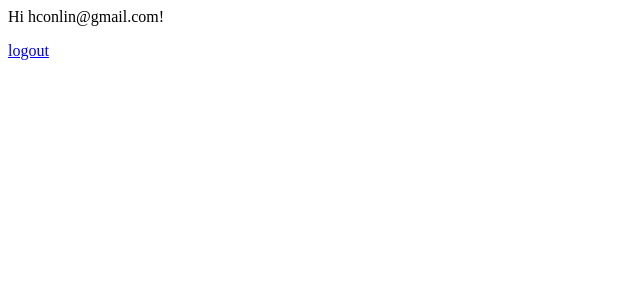
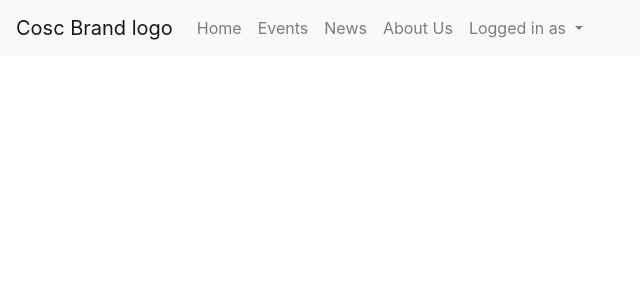
Before and after one commit to hconlin/cosc224, a Django app: page / in a window 1280 px wide. Shown: the top 300 px of the page, without its empty margins (0-640 px from the left). Run offline with Django 3.2, Linux system fonts and the light colour scheme; a user stored in the database is signed in; some libraries are stand-ins or nearby versions.

Commit message:
Built more on what Emerald had. Added more functionality to dropdown menus

```diff
--- a/templates/base.html
+++ b/templates/base.html
@@ -1,15 +1,58 @@
 <!DOCTYPE html>
 <html>
 	<head>
-	<title>OC COSC Events</title>
+        <link rel="stylesheet" href="https://stackpath.bootstrapcdn.com/bootstrap/4.3.1/css/bootstrap.min.css" integrity="sha384-ggOyR0iXCbMQv3Xipma34MD+dH/1fQ784/j6cY/iJTQUOhcWr7x9JvoRxT2MZw1T" crossorigin="anonymous">
+		<script src="https://code.jquery.com/jquery-3.3.1.slim.min.js" integrity="sha384-q8i/X+965DzO0rT7abK41JStQIAqVgRVzpbzo5smXKp4YfRvH+8abtTE1Pi6jizo" crossorigin="anonymous"></script>
+        <script src="https://cdnjs.cloudflare.com/ajax/libs/popper.js/1.14.7/umd/popper.min.js" integrity="sha384-UO2eT0CpHqdSJQ6hJty5KVphtPhzWj9WO1clHTMGa3JDZwrnQq4sF86dIHNDz0W1" crossorigin="anonymous"></script>
+        <script src="https://stackpath.bootstrapcdn.com/bootstrap/4.3.1/js/bootstrap.min.js" integrity="sha384-JjSmVgyd0p3pXB1rRibZUAYoIIy6OrQ6VrjIEaFf/nJGzIxFDsf4x0xIM+B07jRM" crossorigin="anonymous"></script>
+        <title>COSC Events</title>
     </head>
+
     <body>
+
+    <nav class="navbar navbar-expand-lg navbar-light bg-light">
+        <a class="navbar-brand" href="#">Cosc Brand logo</a>
+        <button class="navbar-toggler" type="button" data-toggle="collapse" data-target="#navbarSupportedContent" aria-controls="navbarSupportedContent" aria-expanded="false" aria-label="Toggle navigation">
+        <span class="navbar-toggler-icon"></span>
+        </button>
+        <div class="collapse navbar-collapse" id="navbarSupportedContent">
+            <ul class="navbar-nav mr-auto">
+                <li class="nav-item">
+                    <a class="nav-link" href="/">Home</a>
+                </li>
+                <li class="nav-item">
+                    <a class="nav-link" href="/events/">Events</a>
+                </li>
+                <li class="nav-item">
+                    <a class="nav-link" href="/news/">News</a>
+                </li>
+                <li class="nav-item">
+                    <a class="nav-link" href="/about-us">About Us</a>
+                </li>
+                <li class="nav-item dropdown">
+                    <a class="nav-link dropdown-toggle" href="#" id="navbarDropdown" role="button" data-toggle="dropdown" aria-haspopup="true" aria-expanded="false">
                         {% if user.is_authenticated %}
-  			Hi {{ user.email }}!
-  			<p><a href="{% url 'logout' %}">logout</a></p>
+                            Logged in as {{ user.first_name }}
                         {% else %}
-  		<p>You are not logged in</p>
-  		<a href="{% url 'login' %}">login</a>
+                            Login or Register
                         {% endif %}
+                    </a>
+                    <div class="dropdown-menu" aria-labelledby="navbarDropdown">
+                        {% if user.is_staff %}
+                            <a class="dropdown-item" href="/events/create">Create Event</a>
+                            <a class="dropdown-item" href="/news/create">Create News</a>
+                            <a class="dropdown-item" href="/admin">Admin Panel</a>
+                            <a class="dropdown-item" href="{% url 'logout' %}">Logout</a>
+	                    {% elif user.is_authenticated %}
+                            <a class="dropdown-item" href="{% url 'logout' %}">Logout</a>
+                        {% else %}
+                            <a class="dropdown-item" href="/members/login">Login</a>
+                            <a class="dropdown-item" href="/members/register">Register</a>
+                        {% endif %}
+                    </div>
+                </li>
+            </ul>
+        </div>
+    </nav>
     </body>
-</html>
+<html>
```
Lines whose indentation alone changed are shown as unchanged.
